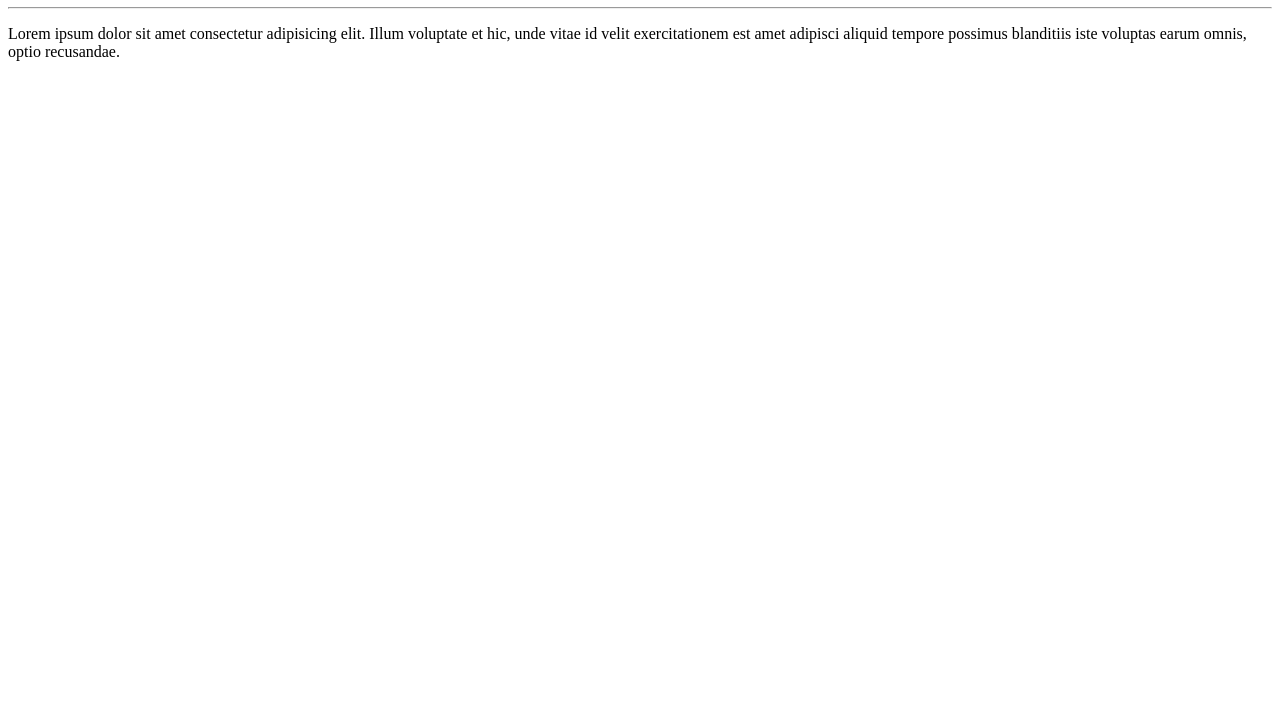
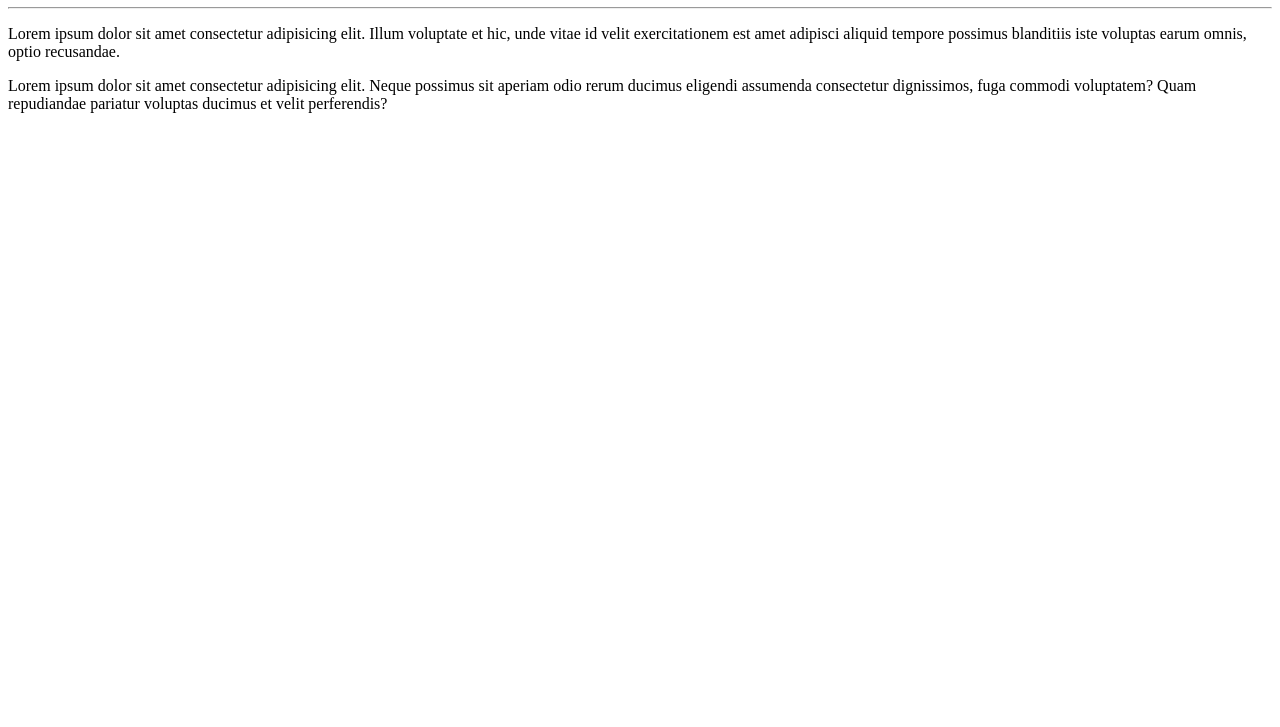
Before and after one commit to KauanCSS/Ola-Mundo, a plain HTML site: page Site EX/index.html in a window 1280 px wide. Shown: the part 73-800 px from the top of the page. Drawn offline with Linux system fonts and the light colour scheme.

Commit message:
adicionei um parágrafo

```diff
--- a/Site EX/index.html
+++ b/Site EX/index.html
@@ -9,5 +9,6 @@
     <h1>Olá, mundo!</h1>
     <hr>
     <p>Lorem ipsum dolor sit amet consectetur adipisicing elit. Illum voluptate et hic, unde vitae id velit exercitationem est amet adipisci aliquid tempore possimus blanditiis iste voluptas earum omnis, optio recusandae.</p>
+    <p>Lorem ipsum dolor sit amet consectetur adipisicing elit. Neque possimus sit aperiam odio rerum ducimus eligendi assumenda consectetur dignissimos, fuga commodi voluptatem? Quam repudiandae pariatur voluptas ducimus et velit perferendis?</p>
 </body>
 </html>
```
